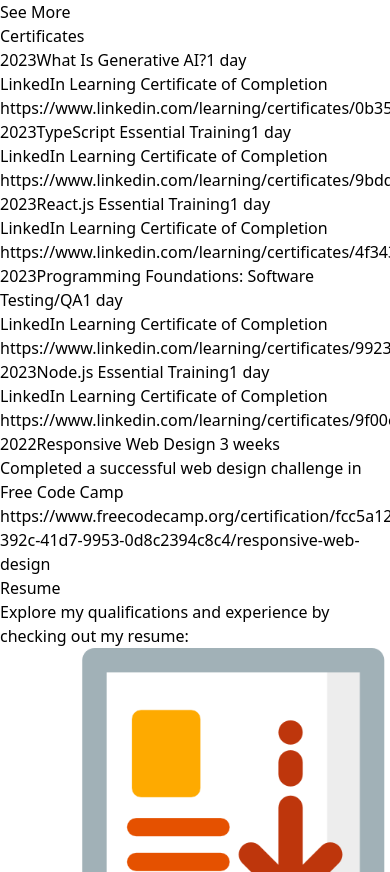
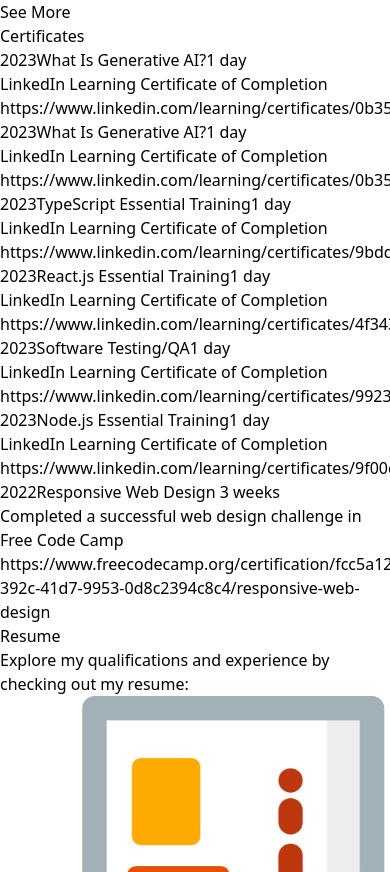
Before and after one commit to pastaChaeng/Portfolio, a React (Vite) app in the folder personal-port/: page / in a window 390 px wide. Shown: the part 2962-3834 px from the top of the page. Built offline with nearby package versions, Linux system fonts and the light colour scheme.

Commit message:
fix: responsiveness

```diff
--- a/personal-port/src/components/CertItems.jsx
+++ b/personal-port/src/components/CertItems.jsx
@@ -1,22 +1,29 @@
-import React from 'react';
+import React from 'react'
 
 const CertItems = ({ year, title, duration, description, link }) => {
   return (
-    <ol className='flex flex-col md:flex-row relative border-l border-l border-stone-500 font-bold text-white/50'>
+    <ol className='flex flex-col md:flex-row relative border-l border-stone-500 font-bold text-white/50'>
       <li className='mb-10 ml-4'>
-        <div className='absolute w-3 h-3 bg-stone-200 rounded-full mt-1.5 -left-1.5 border-white '/>
-        <p className='flex flex-wrap gap-4 flex-row items-center justify-start text-xs md:text-sm'>
-          <span className='inline-block px-2 py-1 font-semibold text-black bg-white/70 rounded-md'>{year}</span>
-          <span className='text-lg font-semibold text-white/70'>{title}</span>
-          <span className='my-2 text-base font-normal text-stone-500'>{duration}</span>
+        <div className='absolute w-3 h-3 bg-stone-200 rounded-full mt-1.5 -left-1.5 border-white' />
+        <p className='flex flex-wrap gap-4 flex-row items-center justify-start text-xs md:text-sm '>
+          <span className='inline-block px-2 py-1 font-semibold text-black bg-white/70 rounded-md md:inline-block'>
+            {year}
+          </span>
+          <span className='text-lg font-semibold text-white/70 md:inline-block'>{title}</span>
+          <span className='my-2 text-base font-normal text-stone-500 md:inline-block'>{duration}</span>
         </p>
-        <p>{description}</p>
-        <a href={link} className='cursor-pointer underline text-sky-900 hover:text-blue-200' target='_blank' rel='noopener noreferrer'>
+        <p className='text-sm md:text-base'>{description}</p>
+        <a
+          href={link}
+          className='cursor-pointer underline text-sky-900 hover:text-blue-200 block mt-2 md:inline-block text-sm md:text-base'
+          target='_blank'
+          rel='noopener noreferrer'
+        >
           {link}
         </a>
       </li>
     </ol>
-  );
-};
+  )
+}
 
-export default CertItems;
+export default CertItems
--- a/personal-port/src/components/Certs.jsx
+++ b/personal-port/src/components/Certs.jsx
@@ -1,7 +1,17 @@
 import React from 'react'
 import CertItems from './CertItems'
 
-const data = [{
+const data = [
+{
+  year: '2023',
+  title: 'What Is Generative AI?',
+  duration: '1 day',
+  description: 'LinkedIn Learning Certificate of Completion',
+  link: 'https://www.linkedin.com/learning/certificates/0b358ba90424ab2f55ed3bdae4a842fa2c5cd7773bf964db20b70d5d32954f',
+},
+
+
+{
   year: '2023',
   title: 'What Is Generative AI?',
   duration: '1 day',
@@ -27,7 +37,7 @@
 
 {
   year: '2023',
-    title: 'Programming Foundations: Software Testing/QA',
+  title: 'Software Testing/QA',
   duration: '1 day',
   description: 'LinkedIn Learning Certificate of Completion',
   link: 'https://www.linkedin.com/learning/certificates/9923d9e4b9fd426719bc757a8eb5252e6c2f83042532940ae2d39e6b8a9556be',
@@ -48,8 +58,8 @@
   description: 'Completed a successful web design challenge in Free Code Camp',
   link: 'https://www.freecodecamp.org/certification/fcc5a128c75-392c-41d7-9953-0d8c2394c8c4/responsive-web-design',
 },
+]
 
-]
 const Certs = () => {
   return (
     <div className='bg-black/100'>
--- a/personal-port/src/components/Projects.jsx
+++ b/personal-port/src/components/Projects.jsx
@@ -12,11 +12,14 @@
         <h1 className='text-4xl font-bold text-center text-gray-400'>Projects</h1>
         <p className='text-center py-8 text-lg font-semibold text-white/70'> Greetings! I'm thrilled to present my diverse collection
          of projects that showcase my passion for web development. </p>
-        <div className='text-center mb-20 font-semibold'>
-         <a class='border-solid border-2 border-sky-950  text-gray-300 font-bold  p-2 rounded-full hover:bg-sky-950 hover:text-zinc-950 mr-4' href='#'>Web Development</a>
-         <a class='border-solid border-2 border-sky-950  text-gray-300 font-bold  p-2 rounded-full hover:bg-sky-950 hover:text-zinc-950 mr-4' href='#'>Mobile Development</a>
-         <a class='border-solid border-2 border-sky-950  text-gray-300 font-bold  p-2 rounded-full hover:bg-sky-950 hover:text-zinc-950 mr-4' href='#'>User Interface Designs</a>
-        </div>
+         <div className='text-center mb-20 font-semibold mx-auto md:flex md:flex-row md:justify-center md:gap-4'>
+  <a className='p-4 block mb-2 text-gray-300 font-bold py-2 rounded-full border-2 border-sky-950 hover:bg-sky-950 hover:text-zinc-950' href='#'>Web Development</a>
+  <a className='p-4 block mb-2 text-gray-300 font-bold py-2 rounded-full border-2 border-sky-950 hover:bg-sky-950 hover:text-zinc-950' href='#'>Mobile Development</a>
+  <a className='p-4 block mb-2 text-gray-300 font-bold py-2 rounded-full border-2 border-sky-950 hover:bg-sky-950 hover:text-zinc-950' href='#'>User Interface Designs</a>
+</div>
+
+
+
 
          <div className='grid sm:grid-cols-2 gap-12'>
             <ProjectItems img={MediZoneImg} title='MediZone'/>
--- a/personal-port/src/index.css
+++ b/personal-port/src/index.css
@@ -2,17 +2,12 @@
 @tailwind components;
 @tailwind utilities;
 
-body {
-    scrollbar-width: thin;
-    scrollbar-color: black;
-  }
-
+/* For WebKit-based browsers like Chrome and Safari */
+/* Vertical scrollbar */
 body::-webkit-scrollbar {
   width: 8px;
-  }
-
-  body::-webkit-scrollbar-track {
-    background: black;
+  height: 8px; /* If needed */
+  background-color: black;
 }
 
 body::-webkit-scrollbar-thumb {
@@ -20,6 +15,24 @@
   border-radius: 10px;
 }
 
+/* For Firefox */
+/* Vertical scrollbar */
 body {
-    -ms-overflow-style: none;
+  scrollbar-width: thin;
 }
+
+body::-moz-scrollbar-thumb {
+  background-color: black;
+}
+
+/* For Internet Explorer */
+/* Horizontal scrollbar */
+body {
+  scrollbar-base-color: black;
+  scrollbar-arrow-color: grey;
+  scrollbar-face-color: black;
+  scrollbar-3dlight-color: black;
+  scrollbar-highlight-color: black;
+  scrollbar-shadow-color: black;
+  scrollbar-darkshadow-color: black;
+}
```
Lines whose indentation alone changed are shown as unchanged.
